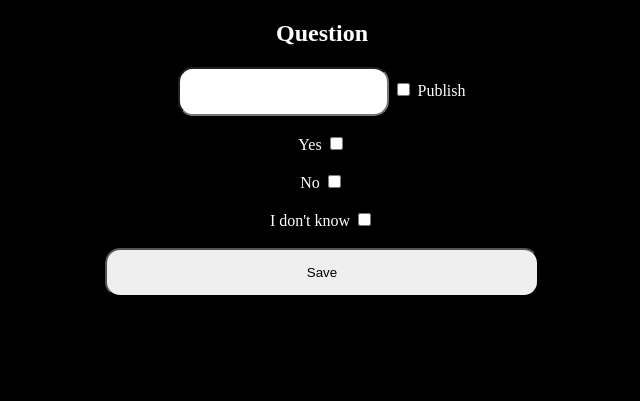
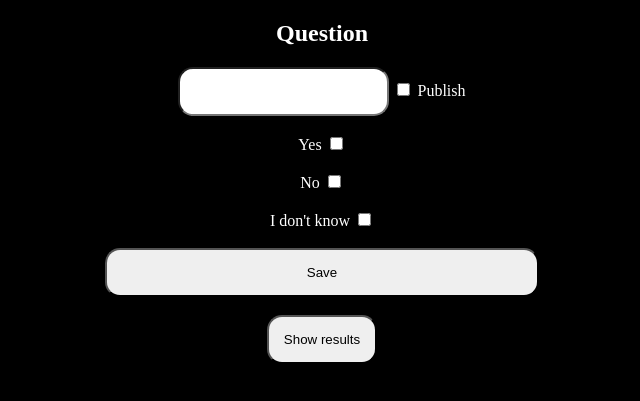
Before and after one commit to BalazsGyulai/Gorog, a PHP site: page / in a window 1280 px wide. Shown: the top 401 px of the page, without its empty margins (318-958 px from the left). Run offline with PHP 8.4, Linux system fonts and the light colour scheme.

Commit message:
Update index.php

```diff
--- a/index.php
+++ b/index.php
@@ -8,7 +8,9 @@
     <title>Trainer</title>
 </head>
 <body>
-    <font color="blue"></font>
+
+
+    </div>
     <div class="form">
     <form>
         <h2>Question</h2>
@@ -37,15 +39,17 @@
         <br>
 
         <input type="submit" value="Save" id="save">
+        <br>
+        <br>
+
+          <input type=button onClick="parent.location='results.html'"
+    value='Show results' id="sresults">
+
+
 
       </form>
       </div>
 
-      <div class="results">
-        Results
-        Yes
-        No
-        Idk
-      </div>
+
 </body>
 </html>
```
